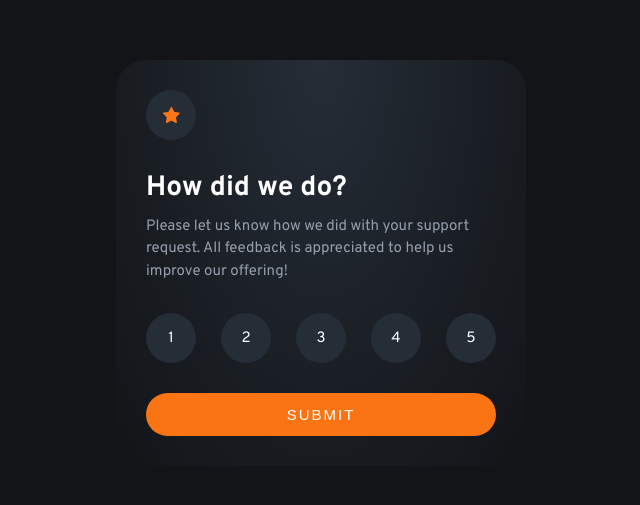
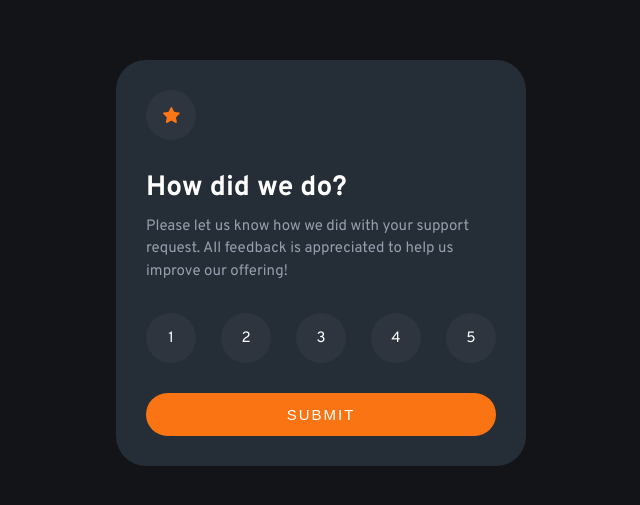
Before and after one commit to iamsumankarki/rating-component, a plain HTML site: page index.html in a window 1280 px wide. Shown: the part 137-642 px from the top of the page, without its empty margins (319-959 px from the left). Drawn offline with Linux system fonts and the light colour scheme.

Commit message:
Update style.css

```diff
--- a/css/style.css
+++ b/css/style.css
@@ -34,15 +34,14 @@ body {
 
 .review-card {
     border-radius: 30px;
-    background: var(--color-dark-blue);
-    background-image: radial-gradient(at top, var(--color-dark-blue), var(--color-very-dark-blue));
+    background-color: var(--color-dark-blue);
     color: var(--color-white);
     max-width: 410px;
     padding: 30px;
 }
 
 .get-rating > .image {
-    background-color: var(--color-dark-blue);
+    background-color: rgba(255, 255, 255, 0.04);
     border-radius: 50%;
     height: 50px;
     margin: 0 0 30px;
@@ -78,7 +77,7 @@ body {
 }
 
 .review-inputs label {
-    background-color: var(--color-dark-blue);
+    background-color: rgba(255, 255, 255, 0.04);
     border-radius: 50%;
     cursor: pointer;
     display: grid;
```
